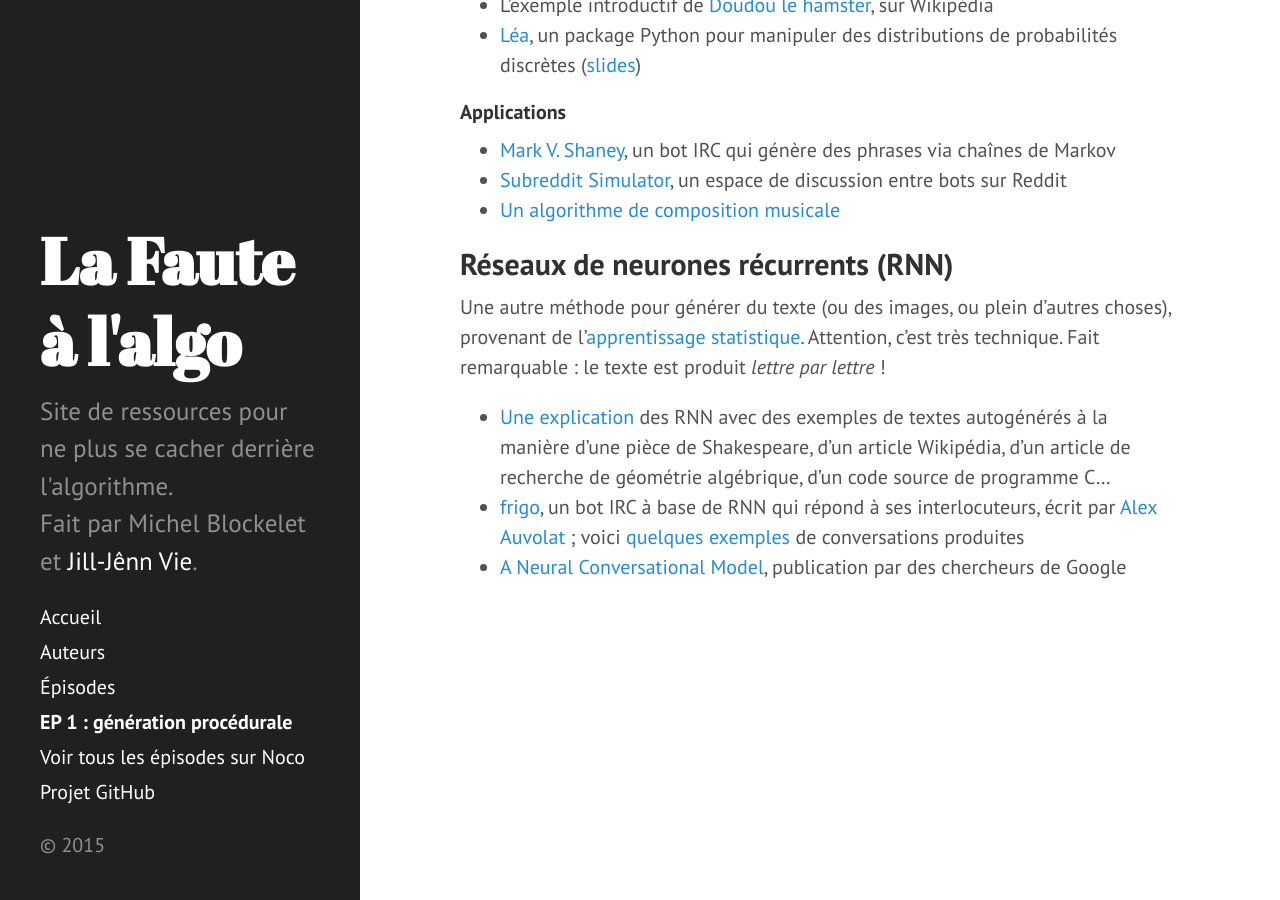
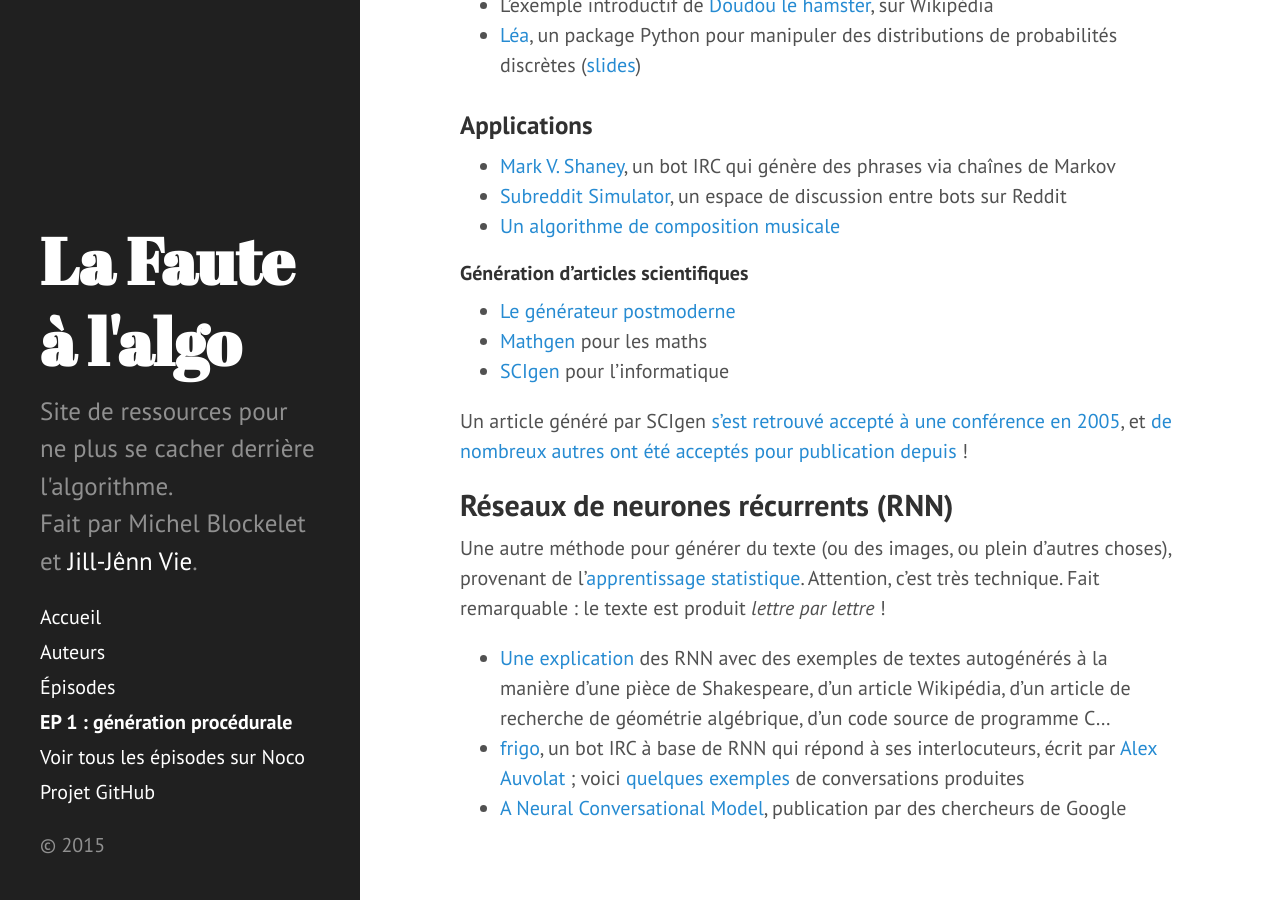
Before and after one commit to jilljenn/fautealgo, a Jekyll site: the page built from ep1/index.md, in a window 1280 px wide and 900 px high, scrolled down 673 px. Built offline with Jekyll 4.4.1, drawn with Linux system fonts in a browser that asks for light colours; Markdown is read by kramdown in place of the engine named in the settings.

Commit message:
Add stuff from bistochastique.lineaire.moe

```diff
--- a/ep1/index.md
+++ b/ep1/index.md
@@ -25,11 +25,19 @@ Générer du texte qui n'a aucun sens, c'est [facile](http://kamoulbox.free.fr).
 - L'exemple introductif de [Doudou le hamster](https://fr.wikipedia.org/wiki/Chaîne_de_Markov#Exemple_:_Doudou_le_hamster), sur Wikipédia
 - [Léa](https://bitbucket.org/piedenis/lea), un package Python pour manipuler des distributions de probabilités discrètes ([slides](https://bitbucket.org/piedenis/lea/raw/5efd5fe01d059000585bfdc5d7b3693cc8942626/images/Lea_FOSDEM15.pdf))
 
-#### Applications
+### Applications
 
 - [Mark V. Shaney](https://en.wikipedia.org/wiki/Mark_V._Shaney), un bot IRC qui génère des phrases via chaînes de Markov
 - [Subreddit Simulator](https://www.reddit.com/r/SubredditSimulator), un espace de discussion entre bots sur Reddit
 - [Un algorithme de composition musicale](http://jill-jenn.net/_static/works/un-algorithme-de-composition-musicale.pdf)
+
+#### Génération d'articles scientifiques
+
+* [Le générateur postmoderne](http://www.elsewhere.org/pomo/)
+* [Mathgen](http://thatsmathematics.com/mathgen/) pour les maths
+* [SCIgen](http://pdos.csail.mit.edu/scigen/) pour l'informatique
+
+Un article généré par SCIgen [s'est retrouvé accepté à une conférence en 2005](http://pdos.csail.mit.edu/~strib/press.html), et [de nombreux autres ont été acceptés pour publication depuis](http://www.nature.com/news/publishers-withdraw-more-than-120-gibberish-papers-1.14763) !
 
 ## Réseaux de neurones récurrents (RNN)
 
```
